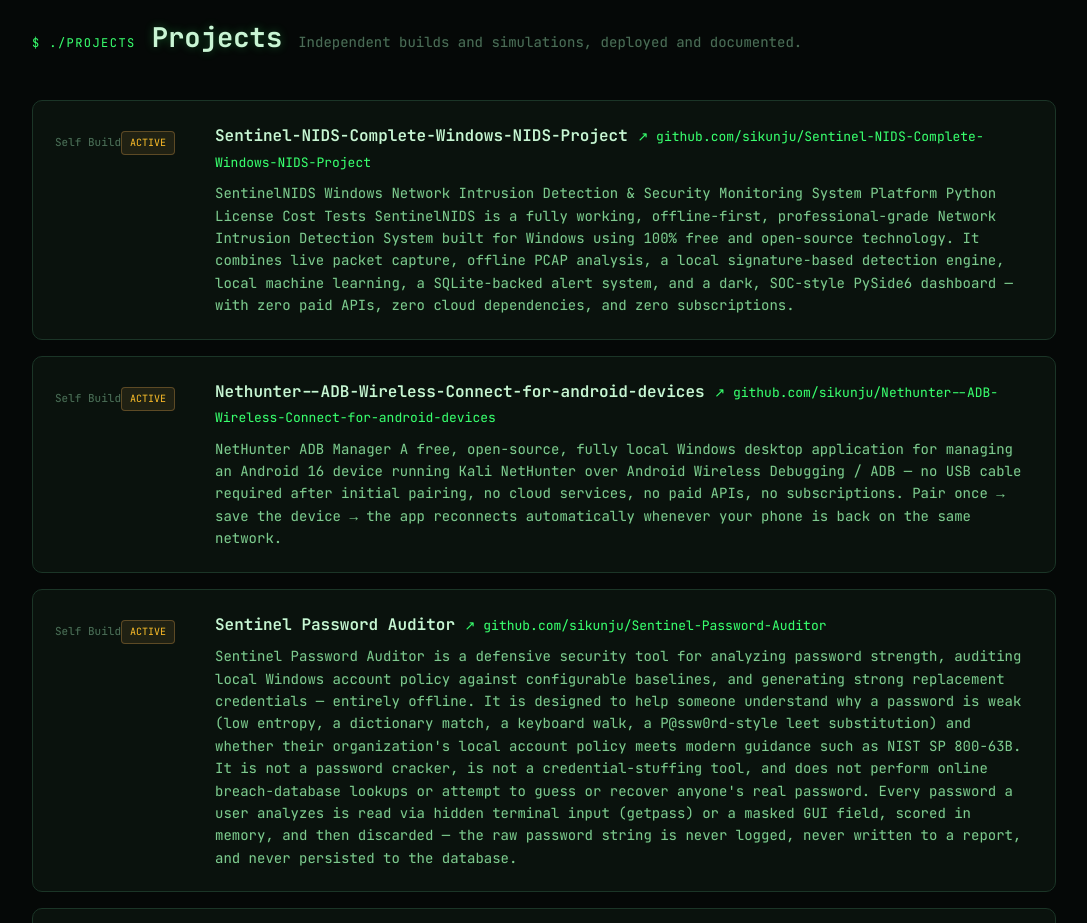
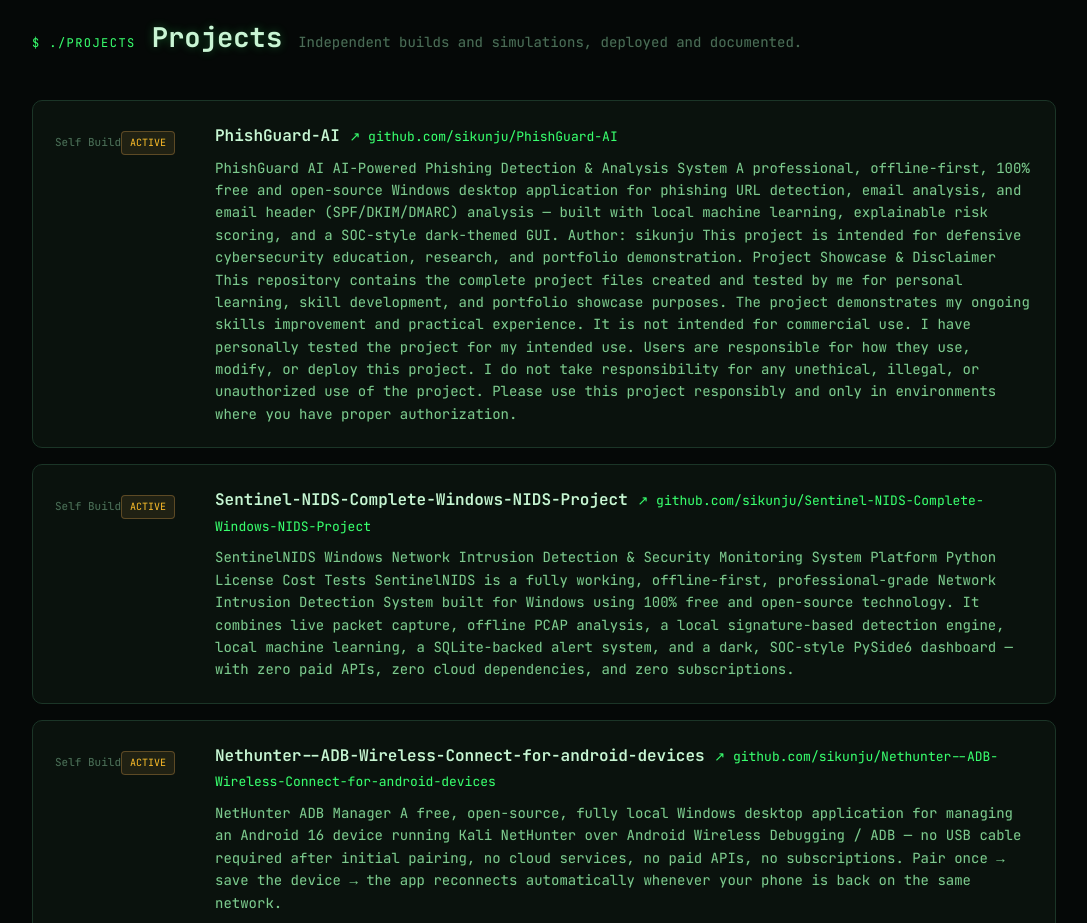
Before and after one commit to sikunju/portfolio, a plain HTML site: page index.html in a window 1280 px wide. Shown: the part 6140-7063 px from the top of the page, without its empty margins (96-1183 px from the left). Drawn offline with Linux system fonts and the light colour scheme.

Commit message:
Update projects via admin.html

```diff
--- a/index.html
+++ b/index.html
@@ -755,8 +755,15 @@
   //   link   -> optional URL (GitHub, live site, etc). Leave as "" if none.
   //   desc   -> 1-3 sentence description
   // ==========================================================
-      // __PROJECTS_START__
+        // __PROJECTS_START__
   const PROJECTS = [
+    {
+      "tag": "Self Build",
+      "badge": "ACTIVE",
+      "title": "PhishGuard-AI",
+      "link": "https://github.com/sikunju/PhishGuard-AI",
+      "desc": "PhishGuard AI\nAI-Powered Phishing Detection & Analysis System\n\nA professional, offline-first, 100% free and open-source Windows desktop application for phishing URL detection, email analysis, and email header (SPF/DKIM/DMARC) analysis — built with local machine learning, explainable risk scoring, and a SOC-style dark-themed GUI.\n\nAuthor: sikunju This project is intended for defensive cybersecurity education, research, and portfolio demonstration.\n\nProject Showcase & Disclaimer\n\nThis repository contains the complete project files created and tested by me for personal learning, skill development, and portfolio showcase purposes.\n\nThe project demonstrates my ongoing skills improvement and practical experience. It is not intended for commercial use.\n\nI have personally tested the project for my intended use. Users are responsible for how they use, modify, or deploy this project. I do not take responsibility for any unethical, illegal, or unauthorized use of the project.\n\nPlease use this project responsibly and only in environments where you have proper authorization."
+    },
     {
       "tag": "Self Build",
       "badge": "ACTIVE",
```
